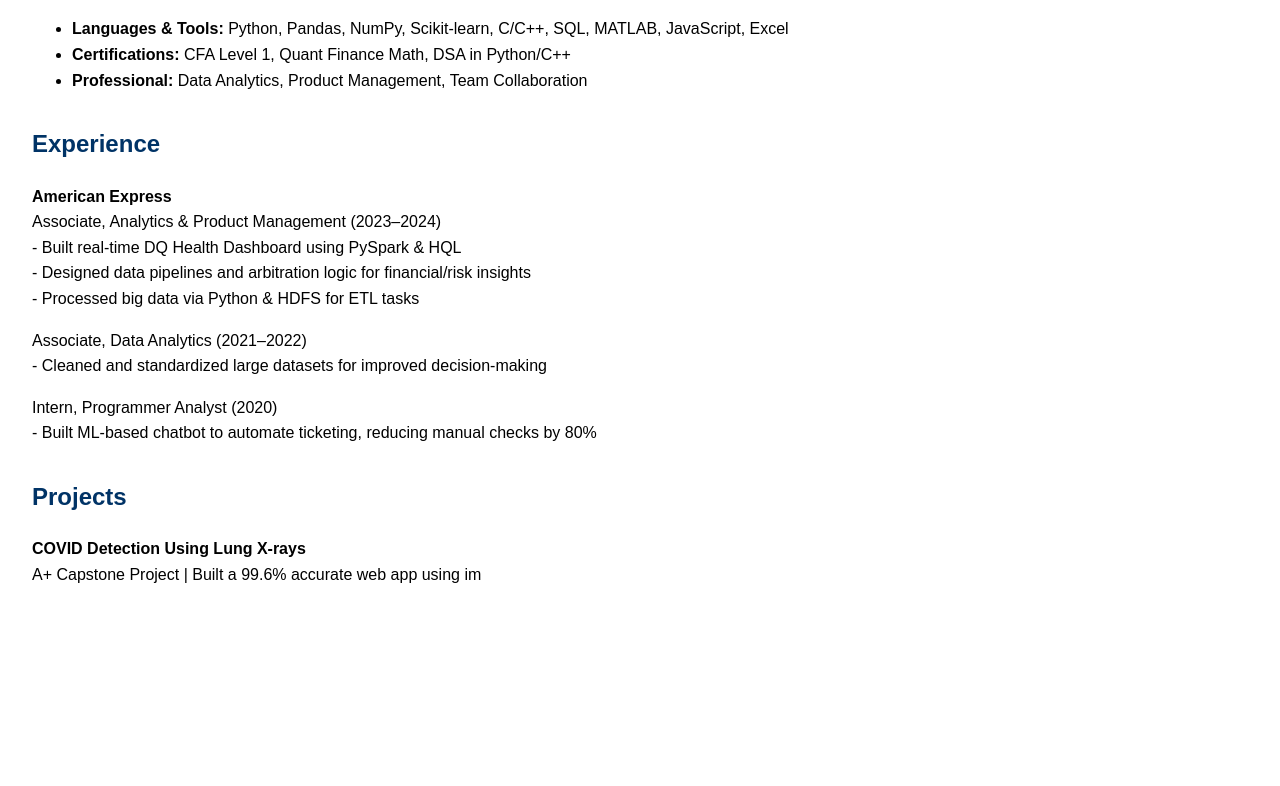
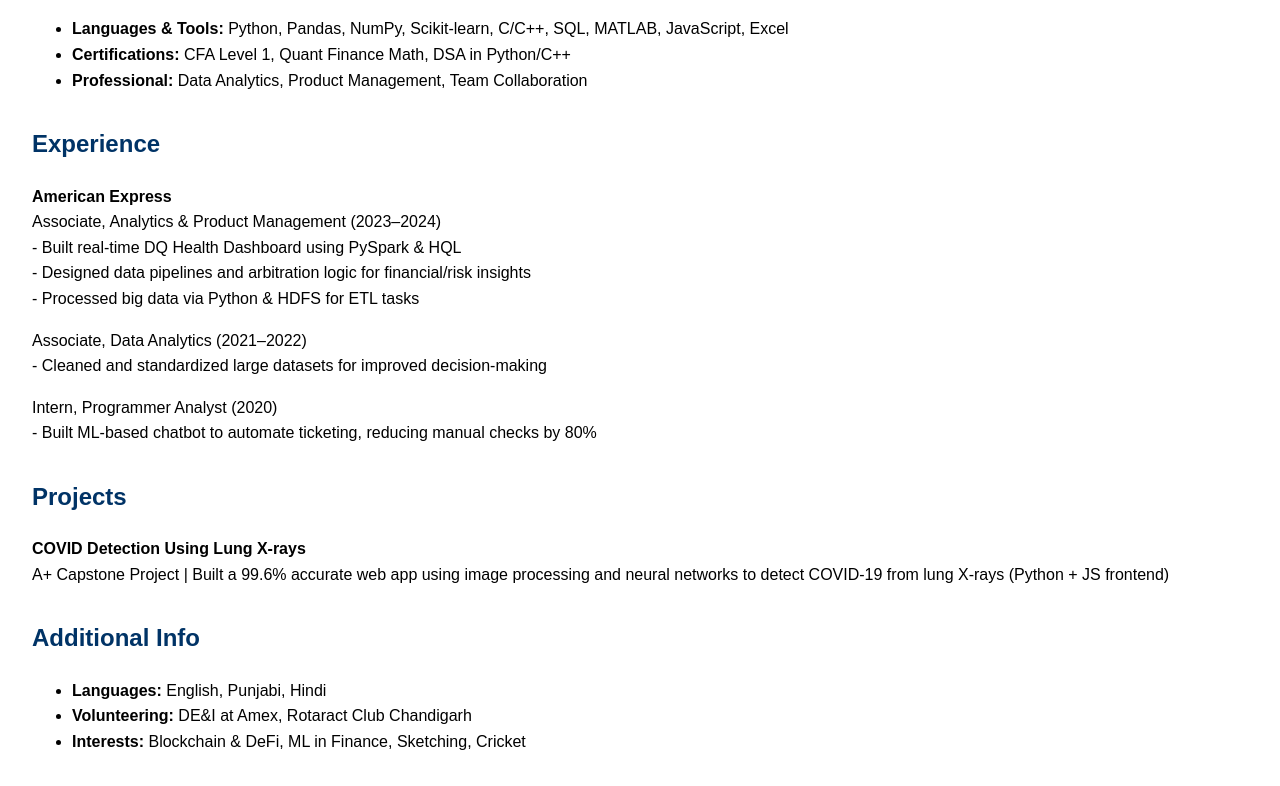
Before and after one commit to Weculp/MYSITE, a plain HTML site: page index.html in a window 1280 px wide. Shown: the part 503-1289 px from the top of the page. Before the commit the page ends 1122 px from the top, so only its background shows below. Drawn offline with Linux system fonts and the light colour scheme.

Commit message:
Update index.html
Missed some code last time

```diff
--- a/index.html
+++ b/index.html
@@ -58,4 +58,16 @@
   <div class="section">
     <h2>Projects</h2>
     <p><strong>COVID Detection Using Lung X-rays</strong><br />
-    A+ Capstone Project | Built a 99.6% accurate web app using im
+    A+ Capstone Project | Built a 99.6% accurate web app using image processing and neural networks to detect COVID-19 from lung X-rays (Python + JS frontend)</p>
+  </div>
+
+  <div class="section">
+    <h2>Additional Info</h2>
+    <ul>
+      <li><strong>Languages:</strong> English, Punjabi, Hindi</li>
+      <li><strong>Volunteering:</strong> DE&I at Amex, Rotaract Club Chandigarh</li>
+      <li><strong>Interests:</strong> Blockchain & DeFi, ML in Finance, Sketching, Cricket</li>
+    </ul>
+  </div>
+</body>
+</html>
```
